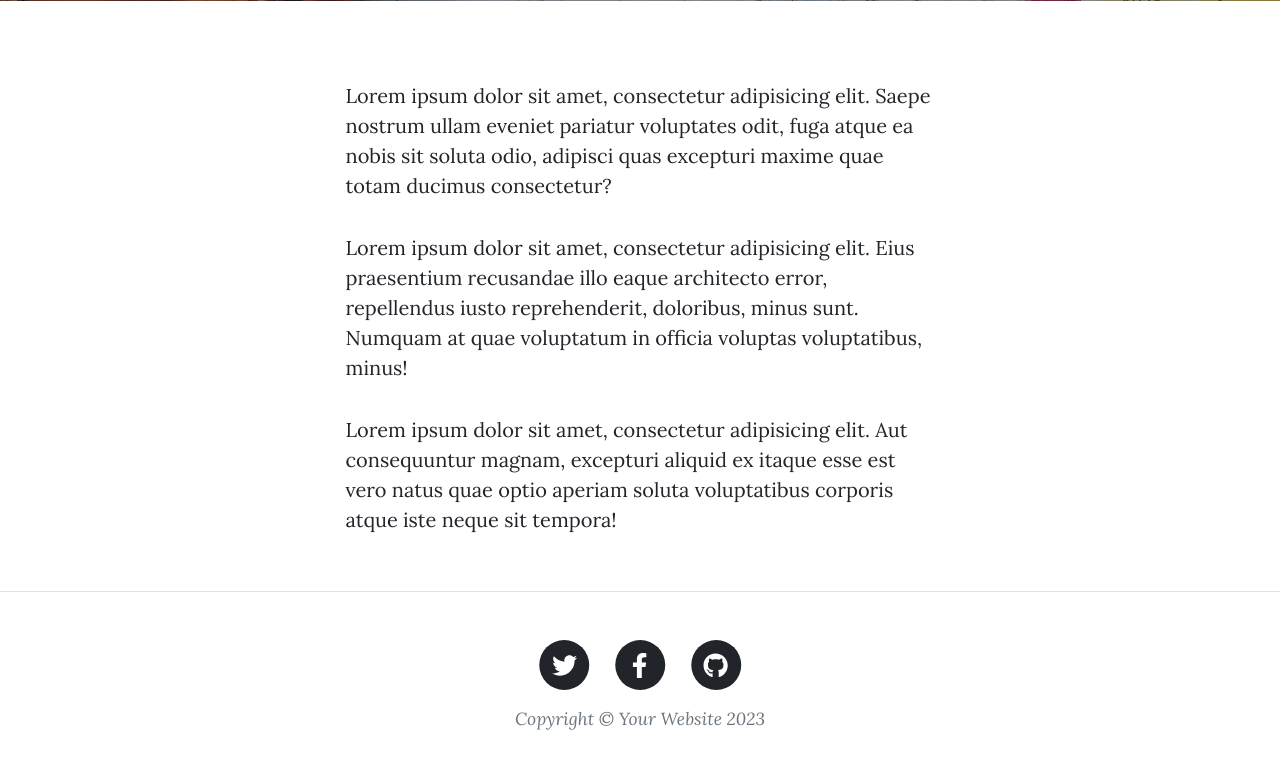
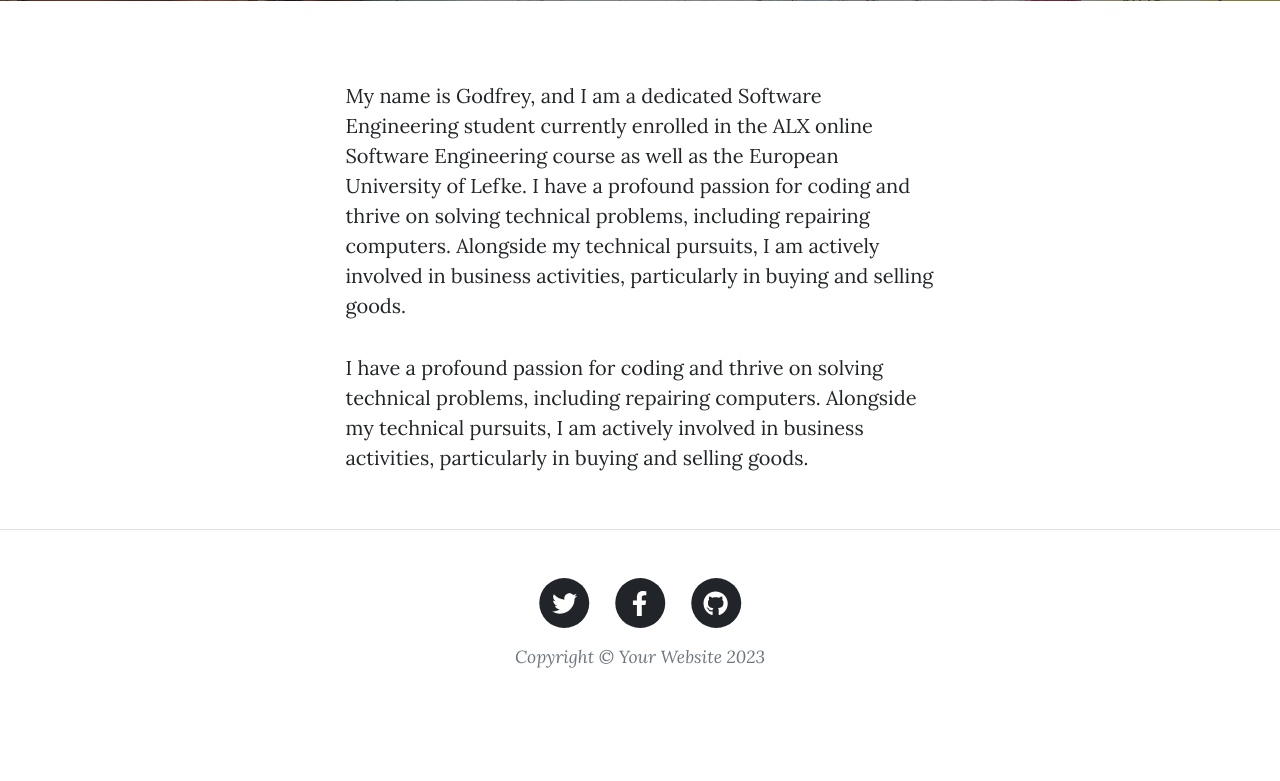
Before and after one commit to godfreydekew/Grit_Blog, a Flask app: page /about in a window 1280 px wide. Shown: the part 531-1312 px from the top of the page. After the commit the page ends 1199 px from the top, so only its background shows below. Run offline with Flask 3, Linux system fonts and the light colour scheme; some libraries are stand-ins or nearby versions.

Commit message:
Update About me paragraph

```diff
--- a/templates/about.html
+++ b/templates/about.html
@@ -22,22 +22,18 @@
     <div class="row gx-4 gx-lg-5 justify-content-center">
       <div class="col-md-10 col-lg-8 col-xl-7">
         <p>
-          Lorem ipsum dolor sit amet, consectetur adipisicing elit. Saepe
-          nostrum ullam eveniet pariatur voluptates odit, fuga atque ea nobis
-          sit soluta odio, adipisci quas excepturi maxime quae totam ducimus
-          consectetur?
-        </p>
+
+        </p>My name is Godfrey, and I am a dedicated Software Engineering student
+        currently enrolled in the ALX online Software Engineering course as well as the
+        European University of Lefke. I have a profound passion for coding and thrive on
+        solving technical problems, including repairing computers. Alongside my technical
+        pursuits, I am actively involved in business activities, particularly in buying and
+        selling goods.
         <p>
-          Lorem ipsum dolor sit amet, consectetur adipisicing elit. Eius
-          praesentium recusandae illo eaque architecto error, repellendus iusto
-          reprehenderit, doloribus, minus sunt. Numquam at quae voluptatum in
-          officia voluptas voluptatibus, minus!
-        </p>
-        <p>
-          Lorem ipsum dolor sit amet, consectetur adipisicing elit. Aut
-          consequuntur magnam, excepturi aliquid ex itaque esse est vero natus
-          quae optio aperiam soluta voluptatibus corporis atque iste neque sit
-          tempora!
+         I have a profound passion for coding and thrive on
+        solving technical problems, including repairing computers. Alongside my technical
+        pursuits, I am actively involved in business activities, particularly in buying and
+        selling goods.
         </p>
       </div>
     </div>
```
